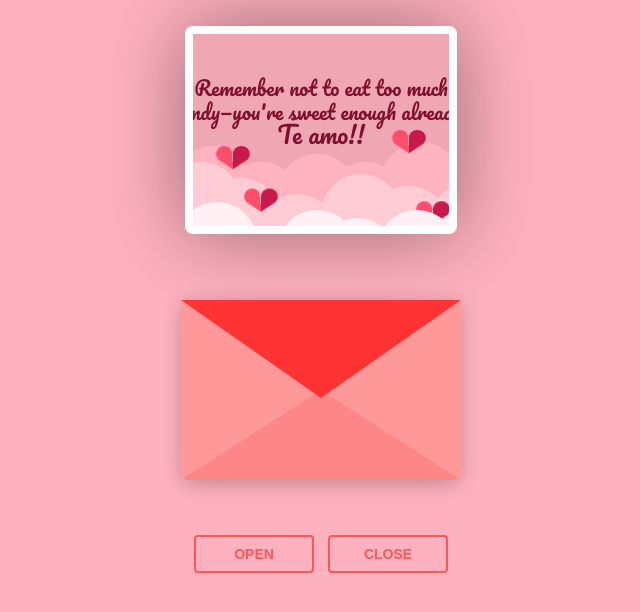
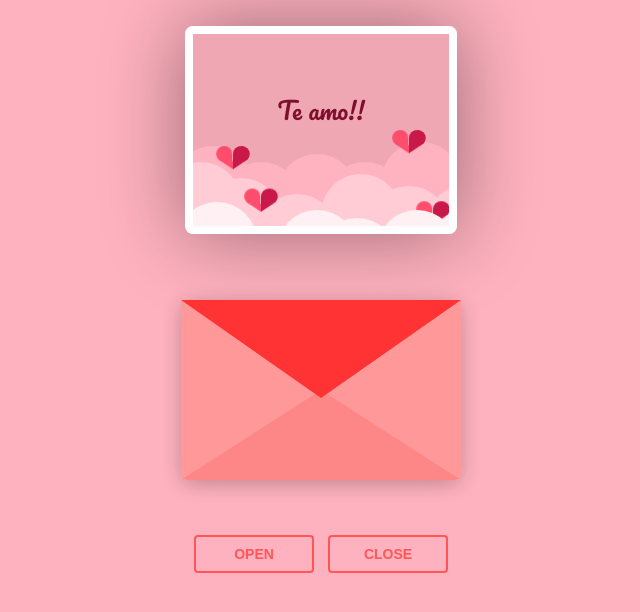
Before and after one commit to JosejamesDev/Teamomam-e, a plain HTML site: page index.html in a window 1280 px wide. In both pictures the pointer is over the element 640 px from the left and 110 px from the top of the page. Shown: the whole page, without its empty margins (319-959 px from the left). Drawn offline with nearby package versions, Linux system fonts and the light colour scheme.

Commit message:
Update style.css

```diff
--- a/style.css
+++ b/style.css
@@ -485,6 +485,6 @@ body {
 }
 
 .text:hover:before {
-  content: "Remember not to eat too much candy—you're sweet enough already.";
+  content: "";
   font-size: 25px;
 }
```
